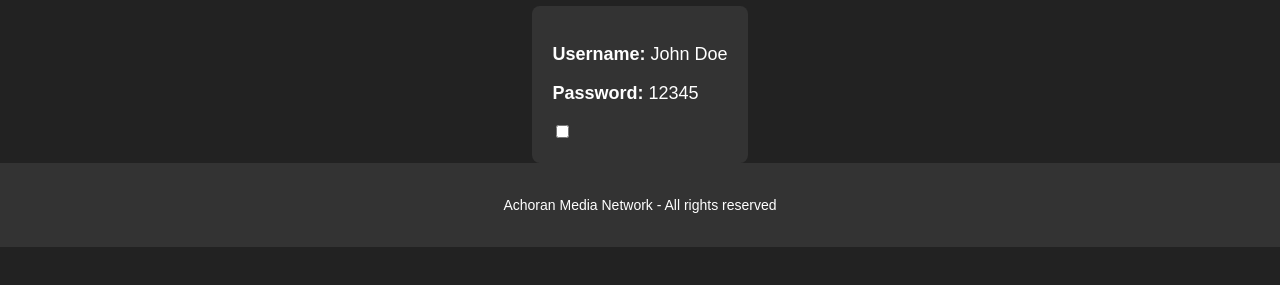
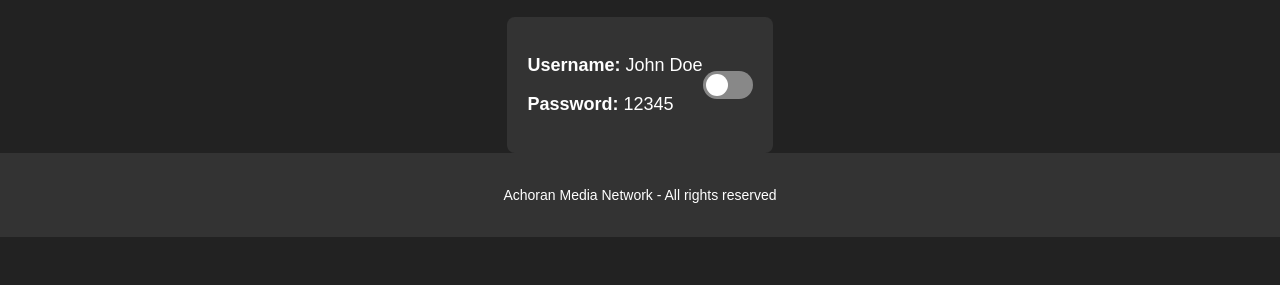
Before and after one commit to Taungoo2/AchoranSocial, a website: page account.html in a window 1280 px wide. Shown: the part 361-646 px from the top of the page. Drawn offline with Linux system fonts and the light colour scheme.

Commit message:
Update main.css

```diff
--- a/main.css
+++ b/main.css
@@ -351,3 +351,54 @@ nav {
     color: white;
     text-align: left;
 }
+
+.account-info {
+    display: flex;
+    justify-content: space-between;
+    align-items: center;
+}
+
+/* Toggle switch base */
+.switch {
+    position: relative;
+    display: inline-block;
+    width: 50px;
+    height: 28px;
+}
+
+/* Hide default checkbox */
+.switch input {
+    opacity: 0;
+    width: 0;
+    height: 0;
+}
+
+/* Slider style */
+.slider {
+    position: absolute;
+    cursor: pointer;
+    top: 0; left: 0; right: 0; bottom: 0;
+    background-color: #888;
+    transition: 0.4s;
+    border-radius: 34px;
+}
+
+.slider::before {
+    position: absolute;
+    content: "";
+    height: 22px;
+    width: 22px;
+    left: 3px;
+    bottom: 3px;
+    background-color: white;
+    transition: 0.4s;
+    border-radius: 50%;
+}
+
+input:checked + .slider {
+    background-color: #4CAF50;
+}
+
+input:checked + .slider::before {
+    transform: translateX(22px);
+}
```
